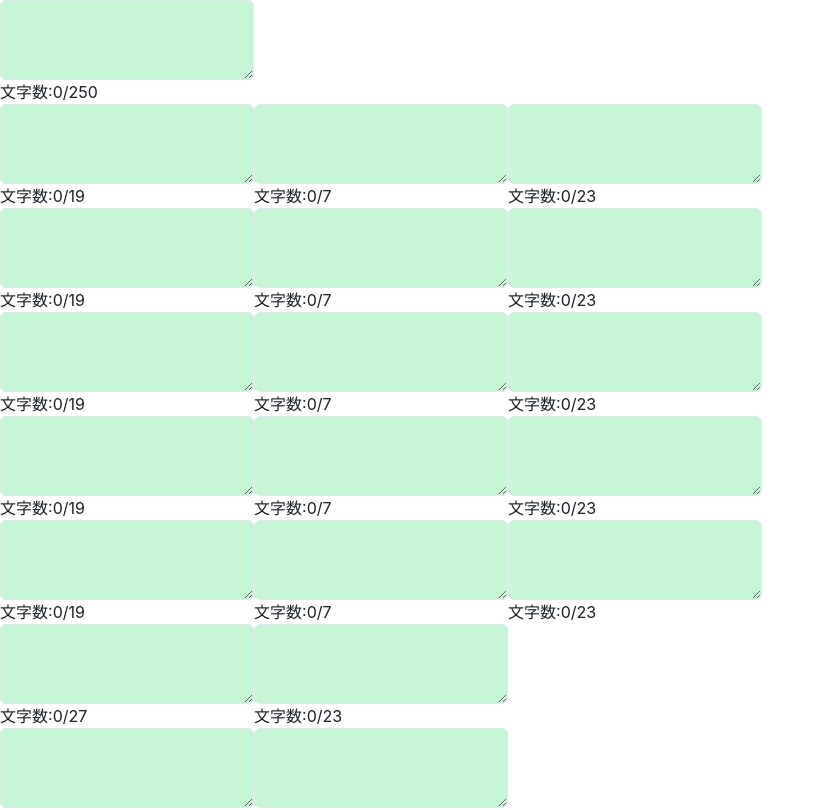
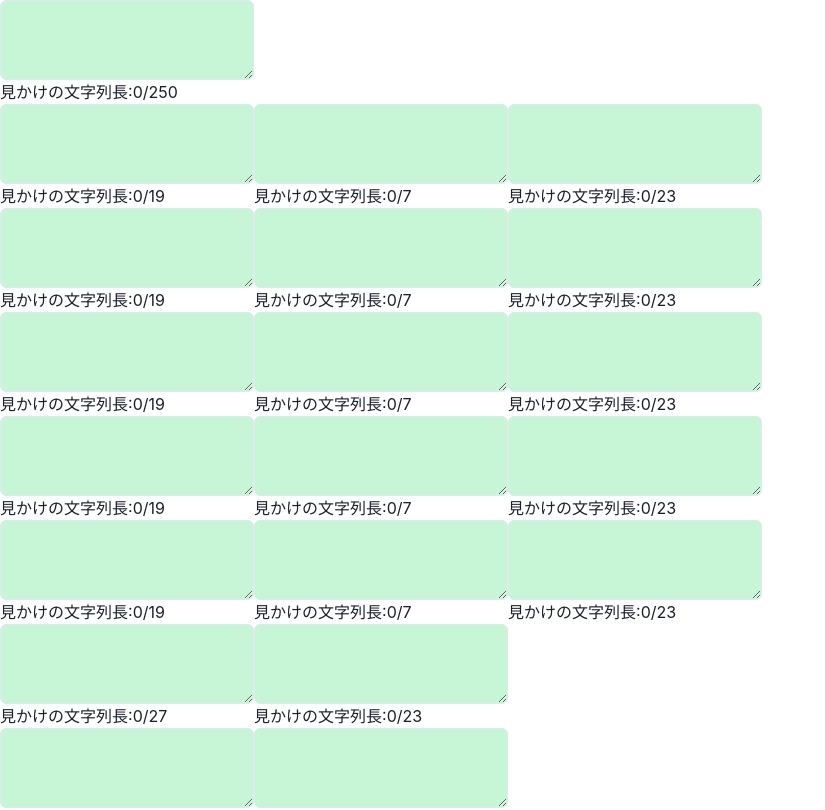
Before and after one commit to hoshitaro-creative/character-counter, a Next.js app: page /character-counter/ in a window 1280 px wide. Shown: the top 810 px of the page, without its empty margins (0-825 px from the left). Built offline with nearby package versions, Linux system fonts and the light colour scheme.

Commit message:
fix: 文字列長のカウント方法を修正した

```diff
--- a/components/molecules/Cell.tsx
+++ b/components/molecules/Cell.tsx
@@ -2,7 +2,7 @@ import { Box } from "@chakra-ui/layout";
 import { Flex } from "@chakra-ui/react";
 import { Textarea } from "@chakra-ui/textarea";
 import { useState } from "react";
-import stringLength from "string-length";
+import stringWidth from "string-width";
 
 type Props = {
   maxLength: number;
@@ -16,13 +16,13 @@ const Cell: React.VFC<Props> = ({ maxLength }) => {
       <Textarea
         backgroundColor={length <= maxLength ? "green.100" : "red.300"}
         onInput={(e) => {
-          updateLength(stringLength(e.currentTarget.value));
+          updateLength(stringWidth(e.currentTarget.value) / 2);
         }}
       ></Textarea>
       <Flex>
         {excessLength > 0 && <Box color="red.300">超過:{excessLength}</Box>}
         <Box>
-          文字数:{length}/{maxLength}
+          見かけの文字列長:{length}/{maxLength}
         </Box>
       </Flex>
     </Box>
--- a/package.json
+++ b/package.json
@@ -16,7 +16,7 @@
     "next": "^12.0.4",
     "react": "^17.0.2",
     "react-dom": "^17.0.2",
-    "string-length": "^5.0.1"
+    "string-width": "^5.0.1"
   },
   "devDependencies": {
     "@types/node": "^16.11.7",
```
Also changed, not shown: 1 other file (tests, documents, lock files or other folders).
